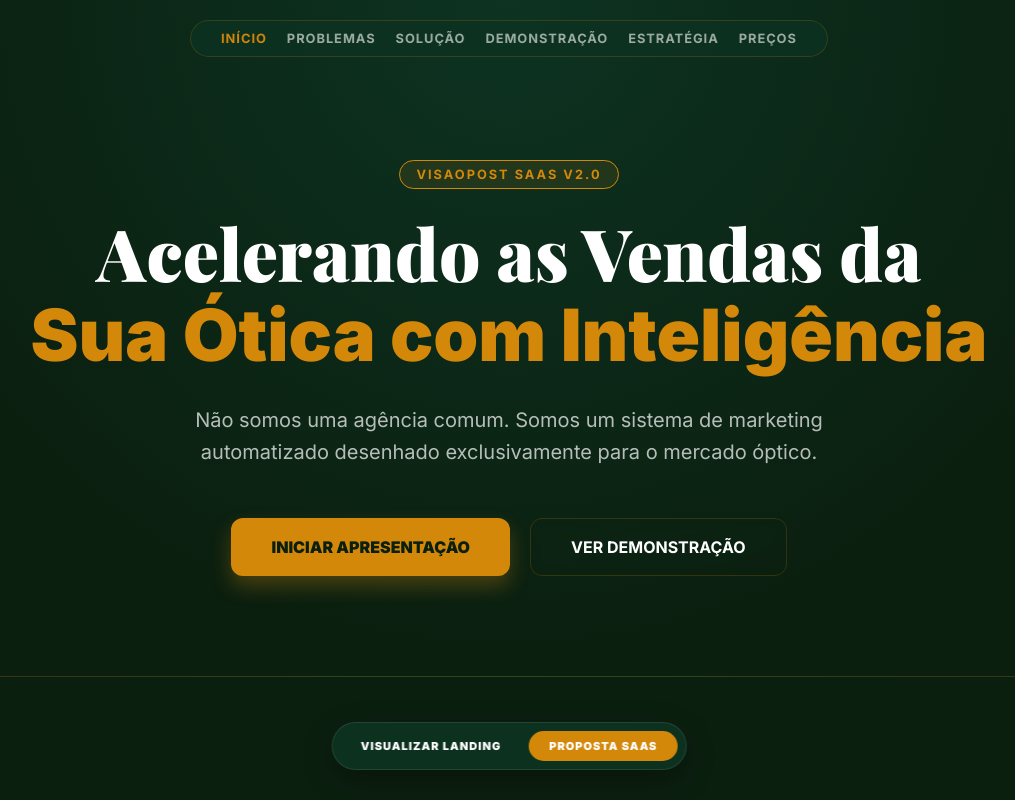
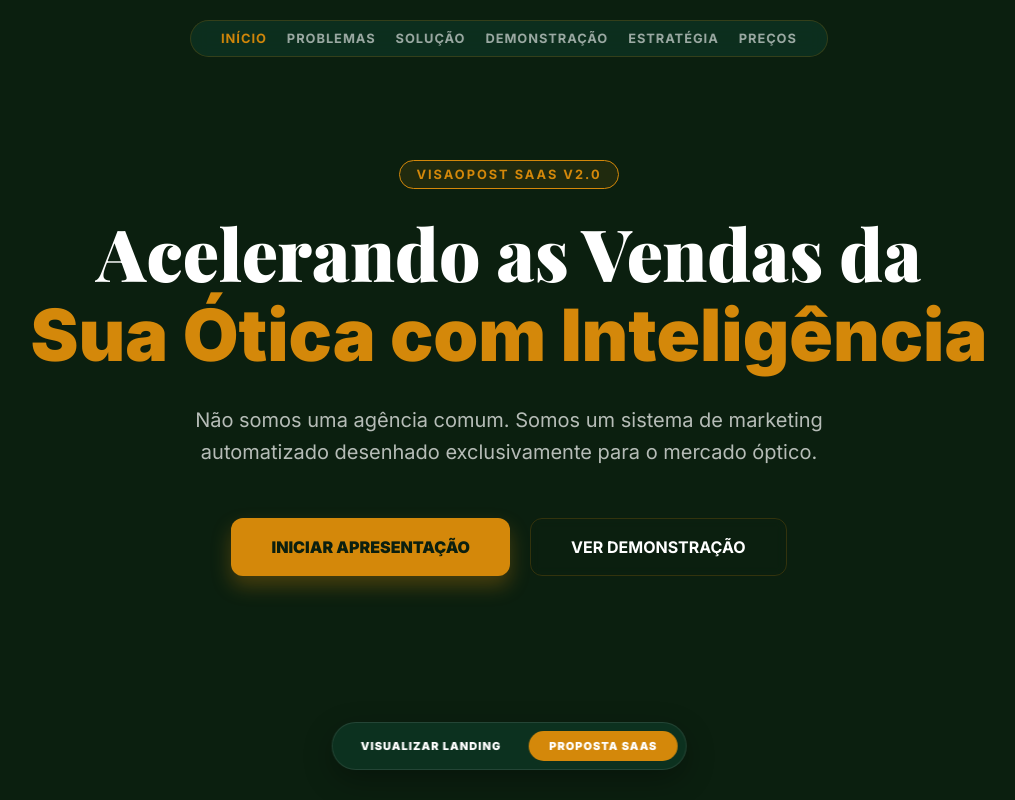
Before and after one commit to Maycon-MB/visaopost, a React (Vite) app: page / in a window 1280 px wide. Both pictures are taken after a click on the button "PROPOSTA SAAS". Shown: the top 800 px of the page, without its empty margins (131-1146 px from the left). Built offline with nearby package versions, Linux system fonts and the light colour scheme; a web font is replaced by a local one.

Commit message:
style: remove footer border and background for total uniformity

```diff
--- a/src/components/PresentationPage.jsx
+++ b/src/components/PresentationPage.jsx
@@ -118,8 +118,7 @@
       <section id="inicio" style={{
         padding: '160px 20px 100px',
         textAlign: 'center',
-        background: `radial-gradient(circle at top, ${colors.primary} 0%, ${colors.dark} 70%)`,
-        borderBottom: `1px solid ${colors.border}`
+        backgroundColor: colors.dark
       }}>
         <motion.div
           initial={{ opacity: 0, y: 30 }}
@@ -635,9 +634,7 @@
 
       {/* Footer */}
       <footer style={{
-        padding: '80px 20px',
-        borderTop: `1px solid ${colors.border}`,
-        backgroundColor: colors.dark
+        padding: '80px 20px'
       }}>
         <div style={{ maxWidth: '1100px', margin: '0 auto' }}>
           {/* Top: Logo + Social */}
```
